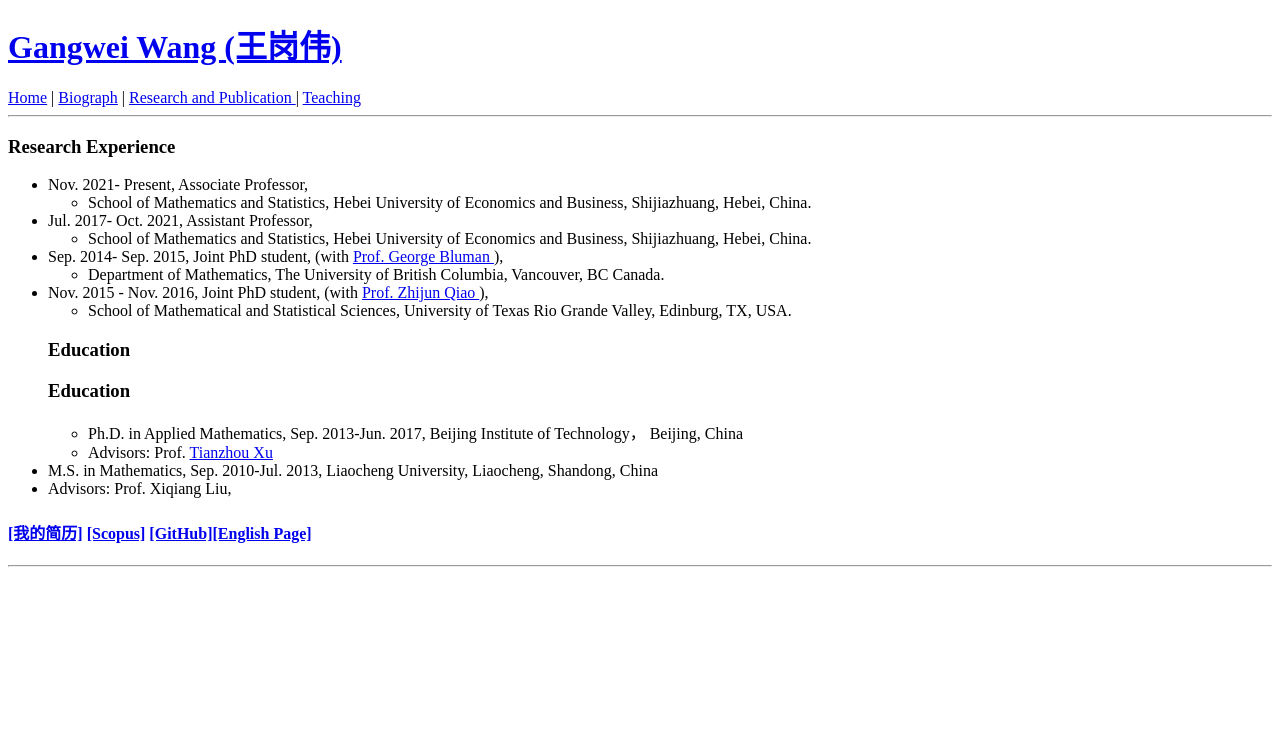
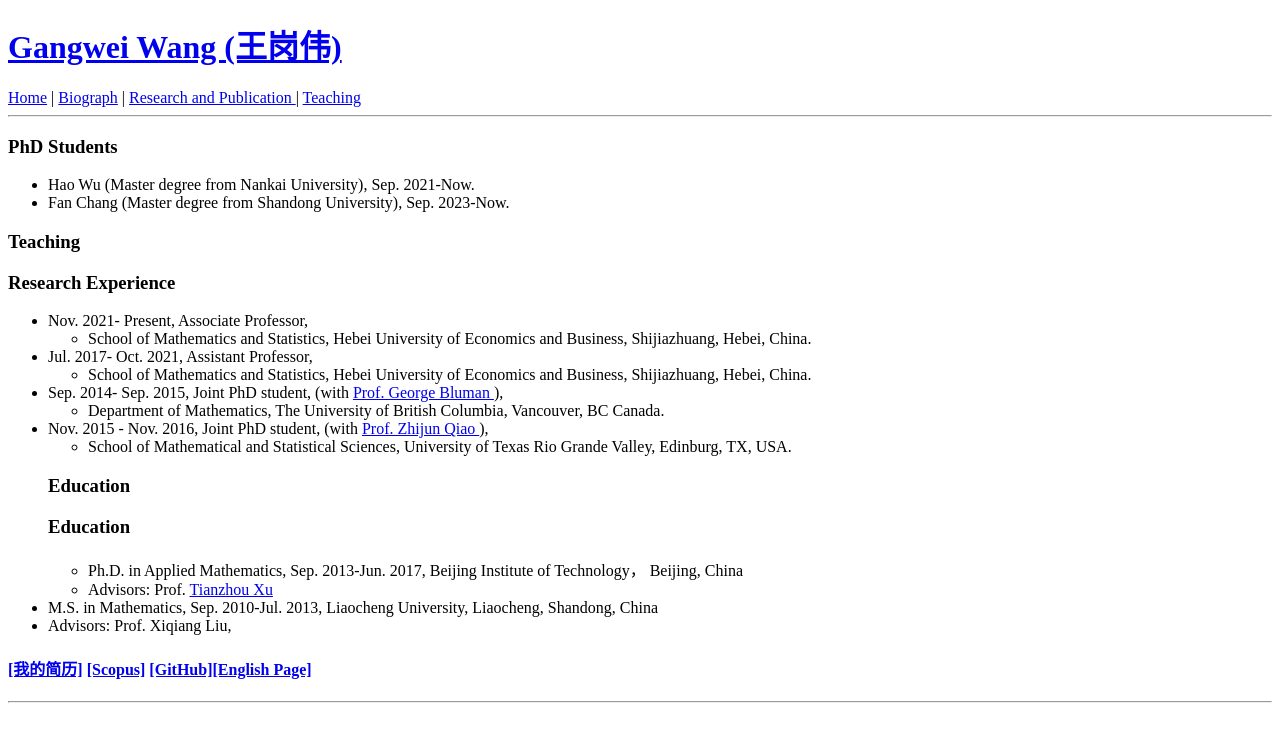
Before and after one commit to wanggangwei82/wanggangwei82.github.io, a Jekyll site: the page built from biography/index.html, in a window 1280 px wide. Shown: the top 742 px of the page. Built offline with Jekyll 4.4.1, drawn with Linux system fonts in a browser that asks for light colours.

Commit message:
Update index.html

```diff
--- a/biography/index.html
+++ b/biography/index.html
@@ -2,7 +2,25 @@
 layout: default
 ---
 
+<!-- wp:heading {"level":3,"className":"wp-block-heading","fontSize":"normal"} -->
+<h3 class="wp-block-heading has-normal-font-size" id="phd-students">PhD Students</h3>
+<!-- /wp:heading -->
 
+<!-- wp:list {"fontSize":"small"} -->
+<ul class="has-small-font-size"><!-- wp:list-item -->
+<li>Hao Wu (Master degree from Nankai University), Sep. 2021-Now.</li>
+<!-- /wp:list-item -->
+
+<!-- wp:list-item -->
+<li>Fan Chang (Master degree from Shandong University), Sep. 2023-Now.</li>
+<!-- /wp:list-item --></ul>
+<!-- /wp:list -->
+
+
+
+<!-- wp:heading {"level":3,"className":"wp-block-heading","fontSize":"normal"} -->
+<h3 class="wp-block-heading has-normal-font-size" id="h.p_RByi5P5CqQ6W">Teaching </h3>
+<!-- /wp:heading -->
 
 
 <!-- wp:heading {"level":3,"className":"wp-block-heading","fontSize":"normal"} -->
```
